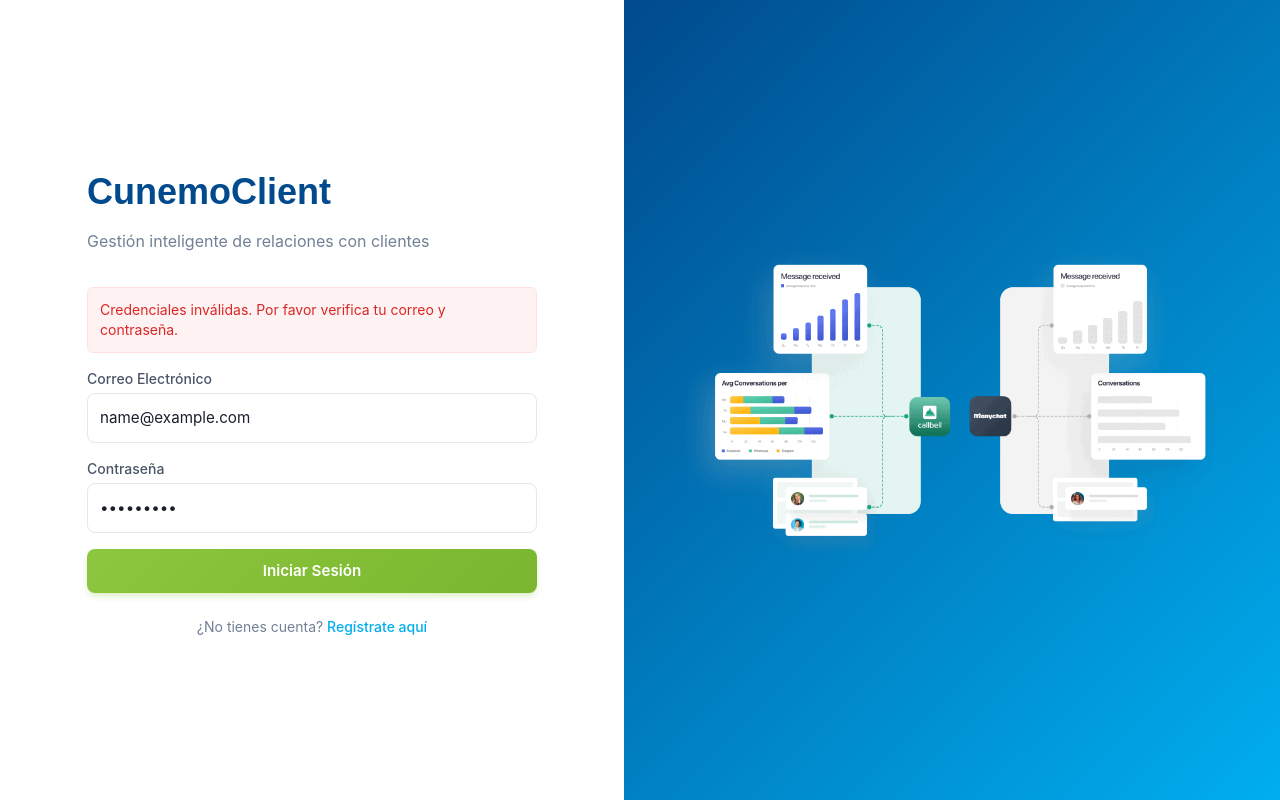
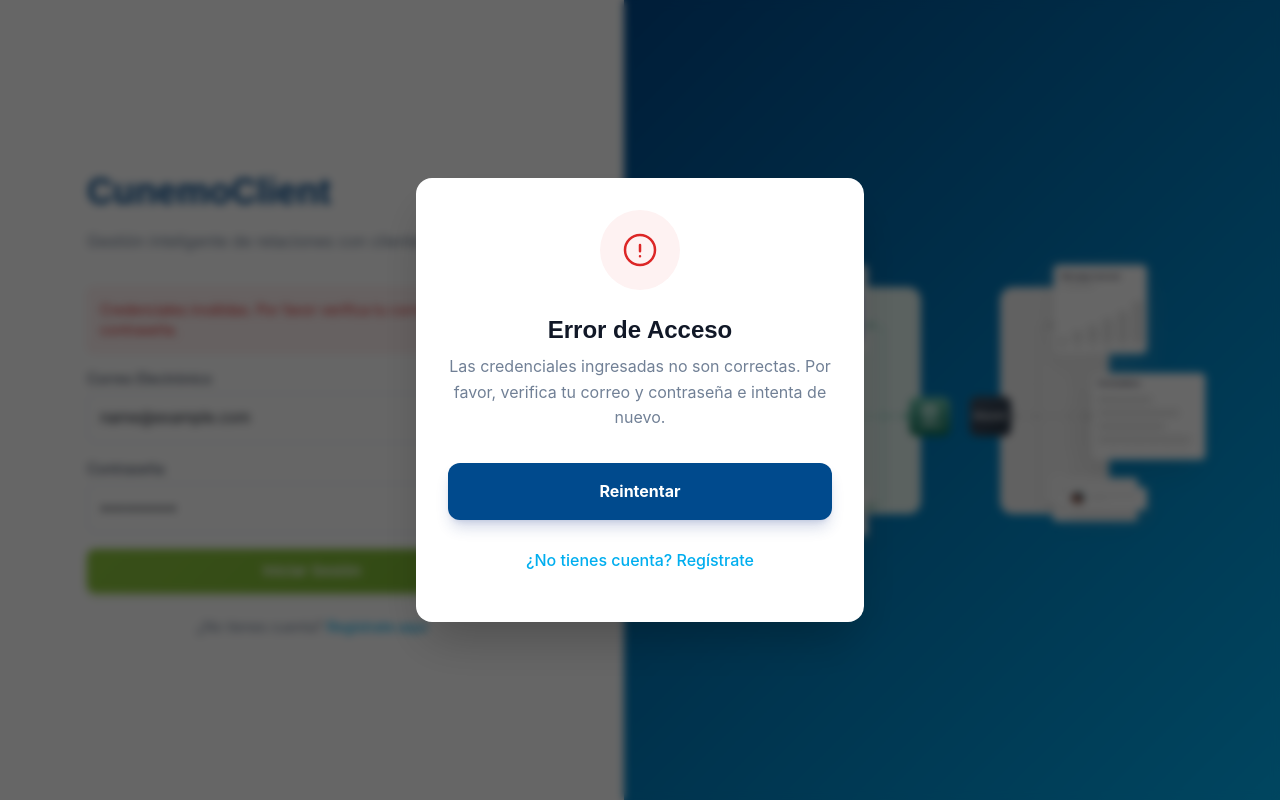
Before and after one commit to monkeerebelsuport-stack/cunemo-app, a Next.js app: page / in a window 1280 px wide. Both pictures are taken after typing "name@example.com", "Sample123" into the empty fields and a click on the button "Iniciar Sesión". Built offline with nearby package versions, Linux system fonts and the light colour scheme; no server answers.

Commit message:
fix: improve professional modal trigger and add login failure modal

```diff
--- a/src/app/globals.css
+++ b/src/app/globals.css
@@ -302,16 +302,22 @@ select:focus {
   animation: slideDown 0.3s ease-out forwards;
 }
 
-@keyframes fadeIn {
+.animate-fadeIn {
+  animation: fadeIn 0.4s ease-out forwards;
+}
+
+@keyframes scaleIn {
   from {
     opacity: 0;
+    transform: scale(0.95);
   }
 
   to {
     opacity: 1;
+    transform: scale(1);
   }
 }
 
-.animate-fadeIn {
-  animation: fadeIn 0.4s ease-out forwards;
+.animate-scaleIn {
+  animation: scaleIn 0.3s cubic-bezier(0.34, 1.56, 0.64, 1) forwards;
 }
--- a/src/app/page.tsx
+++ b/src/app/page.tsx
@@ -11,6 +11,7 @@ export default function Home() {
   const router = useRouter();
   const [loading, setLoading] = useState(false);
   const [error, setError] = useState<string | null>(null);
+  const [showAuthErrorModal, setShowAuthErrorModal] = useState(false);
 
   const handleLogin = async (e: React.FormEvent<HTMLFormElement>) => {
     e.preventDefault();
@@ -32,6 +33,7 @@ export default function Home() {
       router.push("/dashboard");
     } catch (err) {
       console.error("Error de login:", err);
+      setShowAuthErrorModal(true);
       setError("Credenciales inválidas. Por favor verifica tu correo y contraseña.");
     } finally {
       setLoading(false);
@@ -133,6 +135,39 @@ export default function Home() {
           />
         </div>
       </div>
+
+      {/* Modal: Error de Autenticación Profesional */}
+      {showAuthErrorModal && (
+        <div className="fixed inset-0 z-50 flex items-center justify-center p-4 bg-black/60 backdrop-blur-sm animate-fadeIn">
+          <div className="bg-white rounded-2xl shadow-2xl max-w-md w-full p-8 text-center animate-scaleIn">
+            <div className="w-20 h-20 bg-red-50 text-red-600 rounded-full flex items-center justify-center mx-auto mb-6">
+              <svg xmlns="http://www.w3.org/2000/svg" fill="none" viewBox="0 0 24 24" strokeWidth={1.5} stroke="currentColor" className="w-10 h-10">
+                <path strokeLinecap="round" strokeLinejoin="round" d="M12 9v3.75m9-.75a9 9 0 1 1-18 0 9 9 0 0 1 18 0Zm-9 3.75h.008v.008H12v-.008Z" />
+              </svg>
+            </div>
+
+            <h2 className="text-2xl font-bold text-gray-900 mb-2">Error de Acceso</h2>
+            <p className="text-gray-600 mb-8">
+              Las credenciales ingresadas no son correctas. Por favor, verifica tu correo y contraseña e intenta de nuevo.
+            </p>
+
+            <div className="space-y-3">
+              <button
+                onClick={() => setShowAuthErrorModal(false)}
+                className="block w-full p-4 bg-[#004A8D] text-white rounded-xl font-bold hover:bg-[#003a6e] transition-all shadow-lg shadow-blue-900/20"
+              >
+                Reintentar
+              </button>
+              <Link
+                href="/register"
+                className="block w-full p-4 text-[#00AEEF] hover:text-[#008ec3] font-medium transition-colors"
+              >
+                ¿No tienes cuenta? Regístrate
+              </Link>
+            </div>
+          </div>
+        </div>
+      )}
     </div>
   );
 }
--- a/src/app/register/page.tsx
+++ b/src/app/register/page.tsx
@@ -178,7 +178,8 @@ export default function Register() {
             console.error("Error:", err);
 
             // Interceptar error de usuario ya registrado
-            if (err?.message?.includes("already registered") || err?.message?.includes("already exists")) {
+            const errorMsg = err?.message?.toLowerCase() || "";
+            if (errorMsg.includes("already registered") || errorMsg.includes("already exists") || err?.status === 422) {
                 setShowUserExistsModal(true);
                 return;
             }
```
